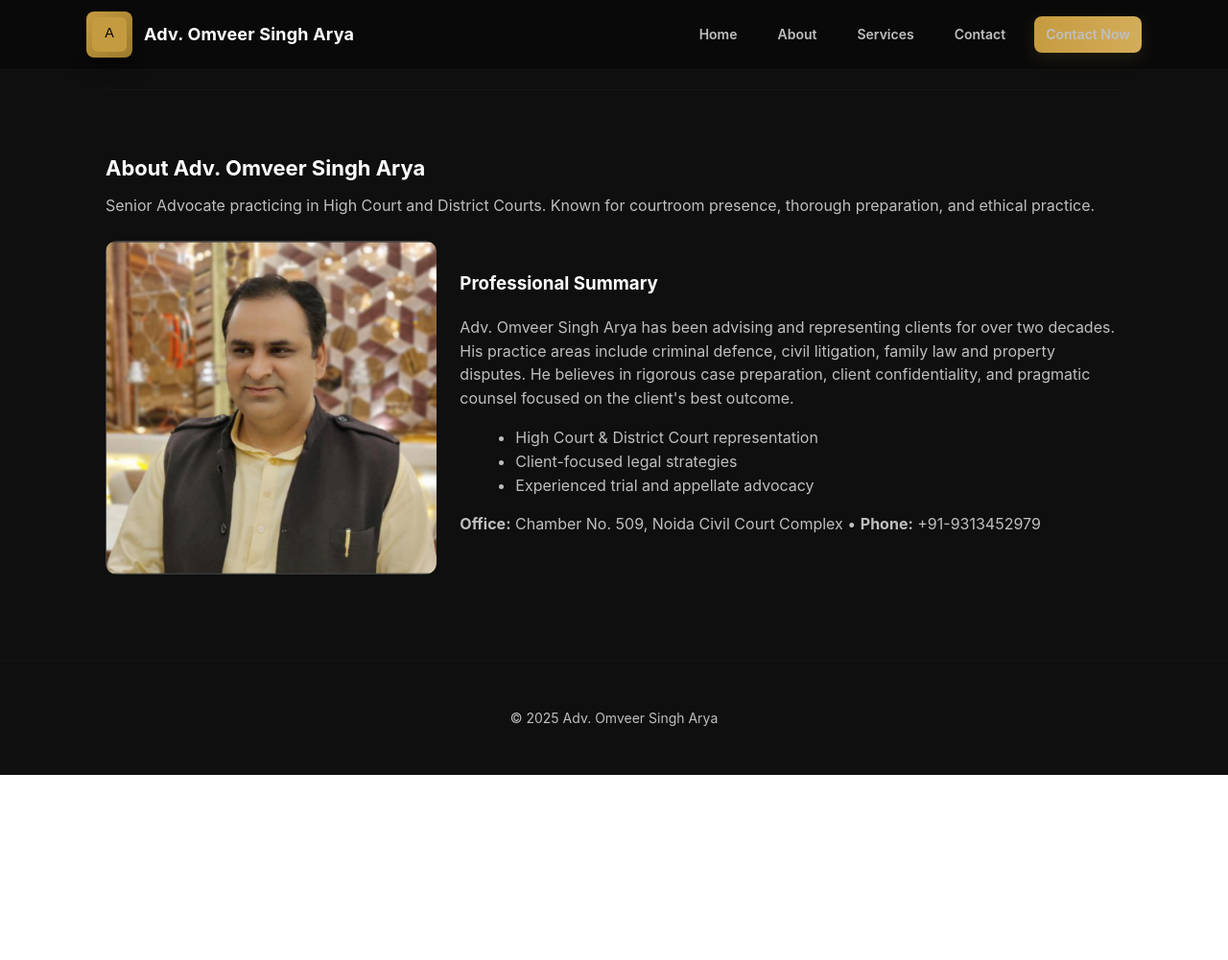
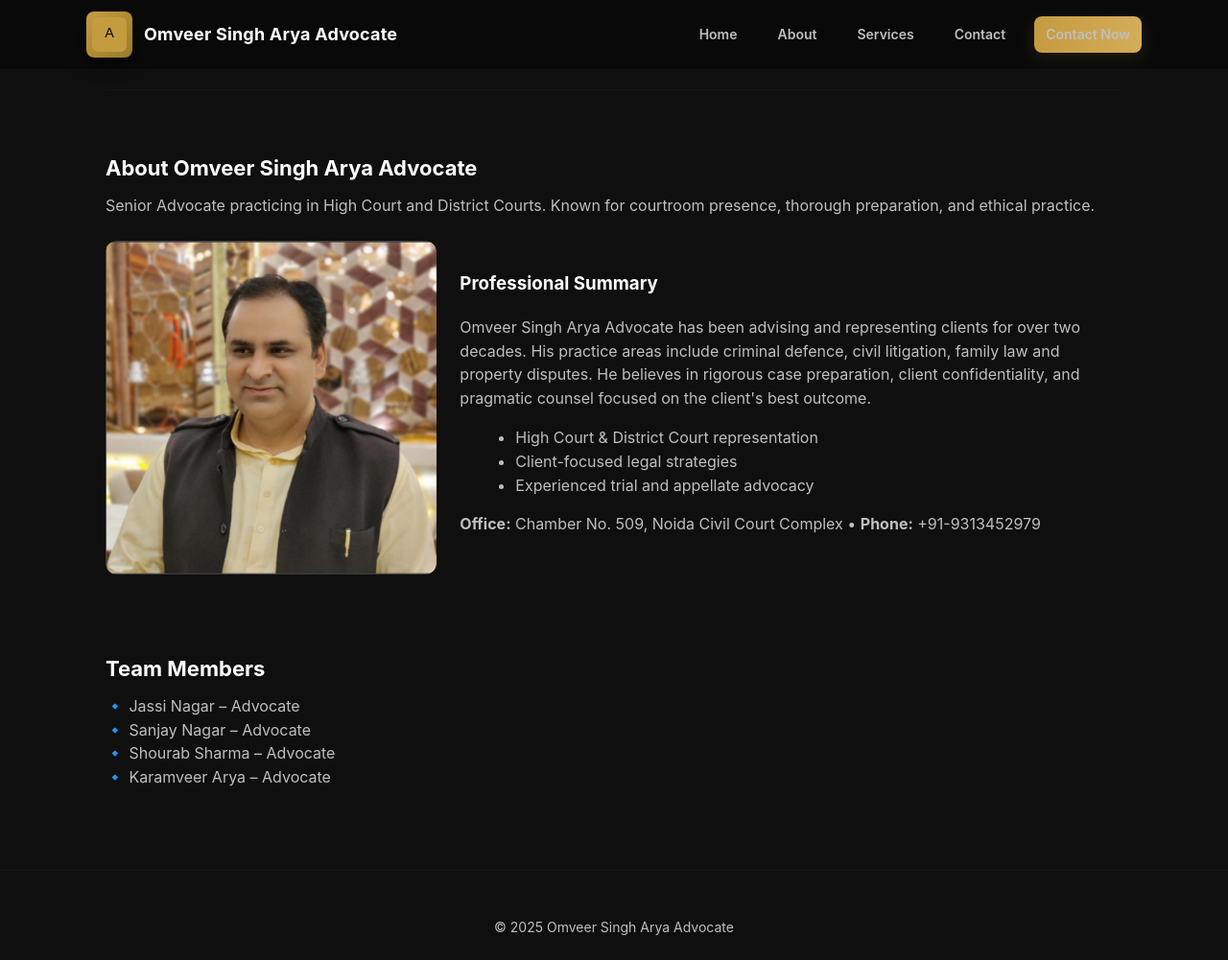
Before and after one commit to LawExpert/lawexpert.github.io, a plain HTML site: page about.html in a window 1280 px wide. Shown: the whole page at 96% size. Before the commit the page ends 808 px from the top, so only its background shows below. Drawn offline with Linux system fonts and the light colour scheme.

Commit message:
Add files via upload

```diff
--- a/about.html
+++ b/about.html
@@ -2,14 +2,14 @@
 <html lang="en">
 <head>
   <meta charset="utf-8"><meta name="viewport" content="width=device-width,initial-scale=1">
-  <title>About - Adv. Omveer Singh Arya</title>
+  <title>About - Omveer Singh Arya Advocate</title>
   <link rel="stylesheet" href="css/style.css">
 </head>
 <body>
   <header class="header"><nav class="navbar container">
   <a class="brand" href="index.html">
     <span class="logo"><img src="img/logo.svg" alt="logo" style="width:36px;height:36px;border-radius:6px"></span>
-    <h1>Adv. Omveer Singh Arya</h1>
+    <h1>Omveer Singh Arya Advocate</h1>
   </a>
   <div class="nav-links">
     <a href="index.html">Home</a>
@@ -22,7 +22,7 @@
 </header>
   <main class="container">
     <section class="section">
-      <h2 class="section-title">About Adv. Omveer Singh Arya</h2>
+      <h2 class="section-title">About Omveer Singh Arya Advocate</h2>
       <p class="lead-muted">Senior Advocate practicing in High Court and District Courts. Known for courtroom presence, thorough preparation, and ethical practice.</p>
       <div style="display:flex;gap:24px;align-items:center;flex-wrap:wrap;margin-top:18px">
         <div style="flex:1;min-width:240px">
@@ -30,7 +30,7 @@
         </div>
         <div style="flex:2;min-width:260px">
           <h3 style="color:var(--white);margin-top:0">Professional Summary</h3>
-          <p style="color:var(--muted)">Adv. Omveer Singh Arya has been advising and representing clients for over two decades. His practice areas include criminal defence, civil litigation, family law and property disputes. He believes in rigorous case preparation, client confidentiality, and pragmatic counsel focused on the client's best outcome.</p>
+          <p style="color:var(--muted)">Omveer Singh Arya Advocate has been advising and representing clients for over two decades. His practice areas include criminal defence, civil litigation, family law and property disputes. He believes in rigorous case preparation, client confidentiality, and pragmatic counsel focused on the client's best outcome.</p>
           <ul style="color:var(--muted);margin-left:18px">
             <li>High Court & District Court representation</li>
             <li>Client-focused legal strategies</li>
@@ -39,8 +39,14 @@
           <p style="margin-top:12px;color:var(--muted)"><strong>Office:</strong> Chamber No. 509, Noida Civil Court Complex • <strong>Phone:</strong> +91-9313452979</p>
         </div>
       </div>
+      <br/><br/><br/>
+      <h2 class="section-title">Team Members</h2>
+      🔹 Jassi Nagar – Advocate <br/>
+      🔹 Sanjay Nagar – Advocate<br/>
+      🔹 Shourab Sharma – Advocate<br/>
+      🔹 Karamveer Arya – Advocate
     </section>
   </main>
-  <footer class="footer"><div class="container">© 2025 Adv. Omveer Singh Arya</div></footer>
+  <footer class="footer"><div class="container">© 2025 Omveer Singh Arya Advocate</div></footer>
 </body>
 </html>
```
Also changed, not shown: contact.html (+3 -3 lines), index.html (+4 -4 lines), services.html (+3 -3 lines).
